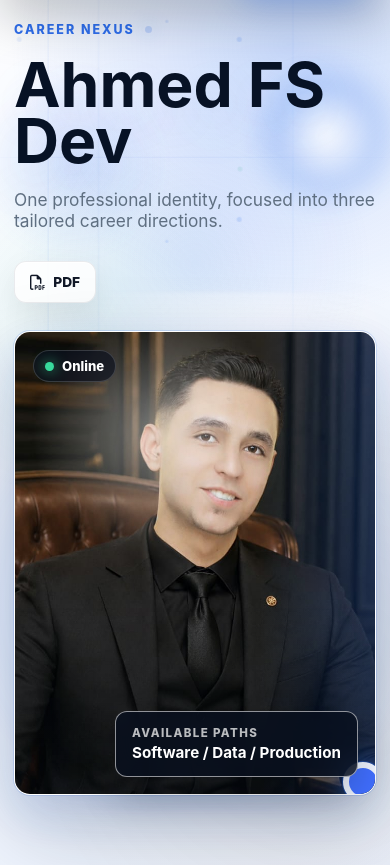
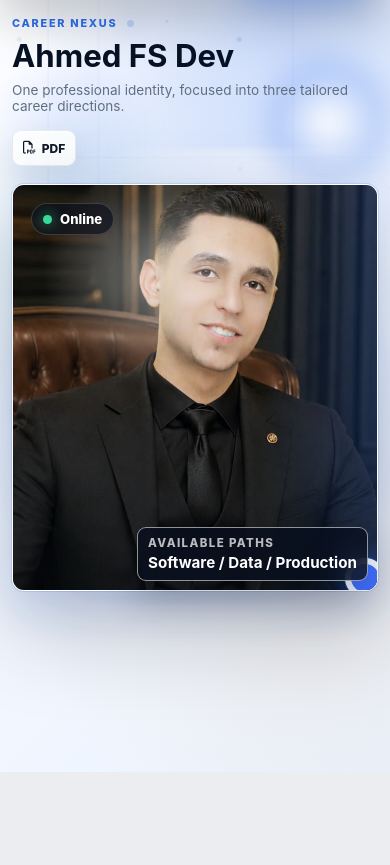
Before and after one commit to ahmedalapiad2-bot/ahmed-resume, a Python web app: template generator/templates/gateway.html in a window 390 px wide. Shown: the part 136-1001 px from the top of the page. After the commit the page ends 908 px from the top, so only its background shows below. Run offline with Jinja, Linux system fonts and the light colour scheme; the template is opened without the code that fills it, so the values that code supplies are empty.

Commit message:
Improve mobile responsive layout

```diff
--- a/site/static/nexus.css
+++ b/site/static/nexus.css
@@ -202,6 +202,20 @@ a {
   padding: clamp(42px, 6vw, 92px) 0 72px;
 }
 
+@media (max-width: 768px) {
+  .nexus-shell {
+    width: min(100% - 28px, 1240px);
+    padding: clamp(20px, 4vw, 40px) 0 40px;
+  }
+}
+
+@media (max-width: 480px) {
+  .nexus-shell {
+    width: min(100% - 24px, 1240px);
+    padding: clamp(16px, 3vw, 28px) 0 32px;
+  }
+}
+
 .ambient-field {
   position: fixed;
   inset: 0;
@@ -257,6 +271,14 @@ a {
   padding: 0 0 clamp(34px, 5vw, 70px);
 }
 
+@media (max-width: 768px) {
+  .gateway-hero {
+    min-height: auto;
+    gap: clamp(18px, 4vw, 28px);
+    padding: 0 0 clamp(20px, 3vw, 40px);
+  }
+}
+
 .gateway-hero::before,
 .gateway-hero::after {
   content: "";
@@ -287,7 +309,13 @@ a {
 
 .hero-copy {
   display: grid;
-  gap: 20px;
+  gap: clamp(14px, 2.5vw, 20px);
+}
+
+@media (max-width: 768px) {
+  .hero-copy {
+    gap: clamp(12px, 2vw, 16px);
+  }
 }
 
 .eyebrow {
@@ -303,6 +331,12 @@ a {
   text-transform: uppercase;
 }
 
+@media (max-width: 768px) {
+  .eyebrow {
+    font-size: clamp(0.68rem, 2vw, 0.78rem);
+  }
+}
+
 .eyebrow::after {
   content: "";
   width: 7px;
@@ -322,6 +356,18 @@ a {
   text-shadow: 0 18px 60px rgba(47, 111, 237, 0.14);
 }
 
+@media (max-width: 768px) {
+  .hero-copy h1 {
+    font-size: clamp(2rem, 9vw, 3.2rem);
+  }
+}
+
+@media (max-width: 480px) {
+  .hero-copy h1 {
+    font-size: clamp(1.75rem, 8vw, 2.6rem);
+  }
+}
+
 .hero-lede {
   max-width: 560px;
   margin: 0;
@@ -329,11 +375,37 @@ a {
   font-size: clamp(1.08rem, 1.7vw, 1.35rem);
 }
 
+@media (max-width: 768px) {
+  .hero-lede {
+    font-size: clamp(0.9rem, 2.2vw, 1.1rem);
+  }
+}
+
+@media (max-width: 480px) {
+  .hero-lede {
+    font-size: clamp(0.85rem, 2vw, 1rem);
+  }
+}
+
 .hero-actions {
   display: flex;
   flex-wrap: wrap;
-  gap: 12px;
-  padding-top: 10px;
+  gap: clamp(10px, 2vw, 12px);
+  padding-top: clamp(8px, 1.5vw, 10px);
+}
+
+@media (max-width: 768px) {
+  .hero-actions {
+    gap: 8px;
+    padding-top: 6px;
+  }
+}
+
+@media (max-width: 480px) {
+  .hero-actions {
+    gap: 6px;
+    padding-top: 4px;
+  }
 }
 
 .hero-actions a {
@@ -353,6 +425,25 @@ a {
   transition: transform 180ms ease, border-color 180ms ease, background 180ms ease, box-shadow 180ms ease;
 }
 
+@media (max-width: 768px) {
+  .hero-actions a {
+    min-height: 38px;
+    padding: 0 12px;
+    font-size: clamp(0.75rem, 1.8vw, 0.86rem);
+    border-radius: 10px;
+  }
+}
+
+@media (max-width: 480px) {
+  .hero-actions a {
+    min-height: 36px;
+    padding: 0 10px;
+    font-size: 0.75rem;
+    border-radius: 9px;
+    gap: 6px;
+  }
+}
+
 .hero-actions a:hover,
 .hero-actions a:focus-visible {
   border-color: color-mix(in srgb, var(--active) 48%, var(--border));
@@ -369,8 +460,33 @@ a {
   line-height: 1;
 }
 
+@media (max-width: 768px) {
+  .hero-actions .action-icon {
+    font-size: clamp(0.8rem, 2vw, 0.95rem);
+  }
+}
+
+@media (max-width: 480px) {
+  .hero-actions .action-icon {
+    font-size: 0.8rem;
+  }
+}
+
 .hero-portrait {
   position: relative;
+}
+
+@media (max-width: 768px) {
+  .hero-portrait {
+    max-width: 300px;
+    justify-self: center;
+  }
+}
+
+@media (max-width: 480px) {
+  .hero-portrait {
+    max-width: 240px;
+  }
 }
 
 .hero-portrait::before {
@@ -402,6 +518,20 @@ a {
   transition: transform 260ms ease, box-shadow 260ms ease;
 }
 
+@media (max-width: 768px) {
+  .portrait-frame {
+    aspect-ratio: 0.85;
+    border-radius: 14px;
+  }
+}
+
+@media (max-width: 480px) {
+  .portrait-frame {
+    aspect-ratio: 0.9;
+    border-radius: 12px;
+  }
+}
+
 .hero-portrait:hover .portrait-frame {
   transform: translateY(-3px);
   box-shadow:
@@ -461,6 +591,24 @@ a {
   color: #ffffff;
   padding: 14px 16px;
   box-shadow: 0 18px 38px rgba(7, 12, 20, 0.24);
+}
+
+@media (max-width: 768px) {
+  .identity-card {
+    right: 12px;
+    bottom: 12px;
+    padding: 10px 12px;
+    border-radius: 10px;
+  }
+}
+
+@media (max-width: 480px) {
+  .identity-card {
+    right: 10px;
+    bottom: 10px;
+    padding: 8px 10px;
+    border-radius: 9px;
+  }
 }
 
 .identity-card span {
@@ -505,6 +653,18 @@ a {
   display: grid;
   grid-template-columns: repeat(3, minmax(0, 1fr));
   gap: clamp(18px, 2.4vw, 28px);
+}
+
+@media (max-width: 768px) {
+  .career-grid {
+    gap: clamp(14px, 2vw, 20px);
+  }
+}
+
+@media (max-width: 480px) {
+  .career-grid {
+    gap: 10px;
+  }
 }
 
 .career-card {
@@ -1144,19 +1350,6 @@ a {
     padding: 0 12px;
     border-radius: 10px;
     font-size: 0.78rem;
-  }
-
-  .nexus-shell {
-    width: min(100% - 28px, 1240px);
-    padding: 22px 0 36px;
-  }
-
-  .hero-copy h1 {
-    font-size: clamp(3.1rem, 16vw, 4.6rem);
-  }
-
-  .career-card {
-    min-height: 340px;
   }
 
   .resume-preview {
```
Also changed, not shown: other parts of site/static/nexus.css (+46 -0 lines).
